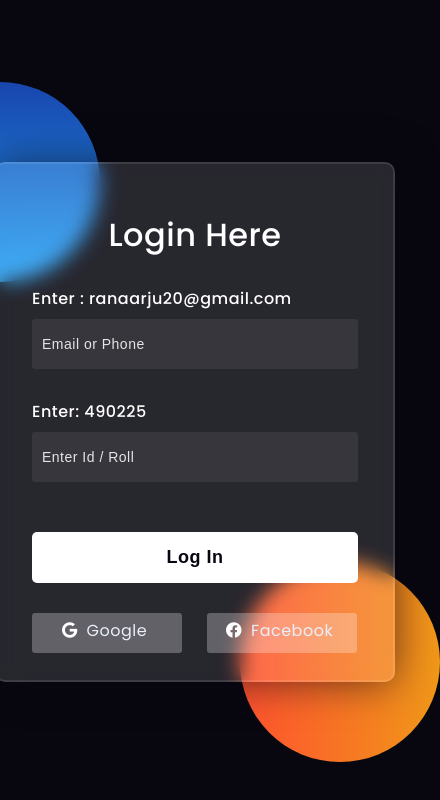
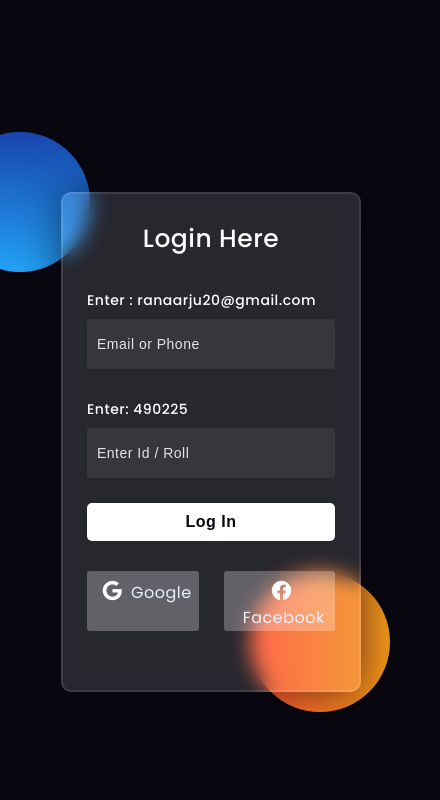
Before and after one commit to rana-arju/coxpoly-register-form, a plain HTML site: page index.html in a window 390 px wide. Shown: the whole page, 440 px wide, since content can reach past the window. Drawn offline with Linux system fonts and the light colour scheme.

Commit message:
login page responsive fix

```diff
--- a/css/style.css
+++ b/css/style.css
@@ -537,10 +537,12 @@ button {
     height: 100vh;
     width: 100%;
 }
-.success div{
+
+.success div {
     text-align: center;
     padding-top: 10%;
 }
+
 
 /* ====================================
                 Responsive
@@ -597,7 +599,49 @@ button {
     }
 }
 
-@media screen and (max-width: 575px) {
+@media only screen and (max-width: 575px) {
+
+    /*================== index page Responsive============= */
+    .background .shape {
+        height: 140px;
+        width: 140px;
+    }
+
+    .background {
+        width: 330px;
+        height: 420px;
+
+    }
+
+    .loginForm {
+        height: 500px;
+        width: 300px;
+        padding: 24px;
+        margin-left: 16px;
+        margin-top: 20px;
+    }
+
+    .loginForm button {
+        margin-top: 25px;
+        font-size: 16px;
+        padding: 10px;
+    }
+
+    .social div {
+        padding: 9px 0px 1px 9px;
+    }
+
+    .social i{
+        font-size: 20px;
+    }
+    .loginForm h3 {
+        font-size: 25px;
+    }
+
+    .loginForm label {
+        font-size: 14px;
+    }
+
     header h1 {
         font-size: 30px;
     }
@@ -648,4 +692,6 @@ button {
         text-align: center;
         margin: 44px 0 30px;
     }
+
+
 }
--- a/index.html
+++ b/index.html
@@ -3,7 +3,7 @@
 <html lang="en">
 <head>
   <!-- Design by foolishdeveloper.com -->
-    <title>Students Fourm Login</title>
+	<meta name="viewport" content="width=device-width, initial-scale=1, maximum-scale=1">
 
     <link rel="preconnect" href="https://fonts.gstatic.com">
         <!-- Font Awesome -->
@@ -11,6 +11,8 @@
             integrity="sha512-9usAa10IRO0HhonpyAIVpjrylPvoDwiPUiKdWk5t3PyolY1cOd4DSE0Ga+ri4AuTroPR5aQvXU9xC6qOPnzFeg=="
             crossorigin="anonymous" referrerpolicy="no-referrer" />
 	<link rel="stylesheet" href="css/style.css" />
+	<title>Students Fourm Login</title>
+
 </head>
 <body>
 
--- a/main.js
+++ b/main.js
@@ -14,6 +14,3 @@ const login = () =>{
         document.getElementById("error").style.display = "block";
     }
 }
-// const register = () =>{
-//     window.location.href = "success.html";
-// }
```
